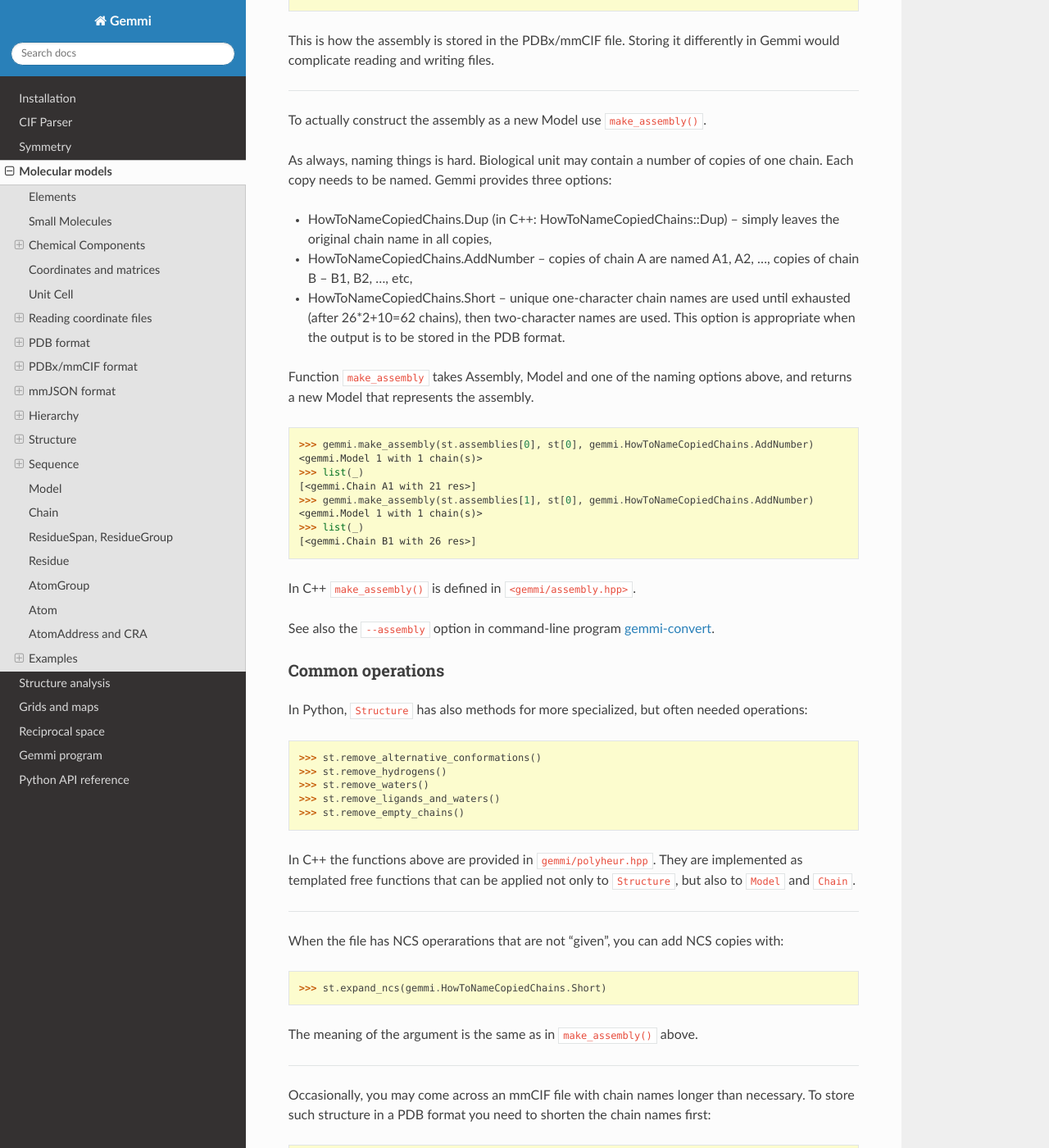
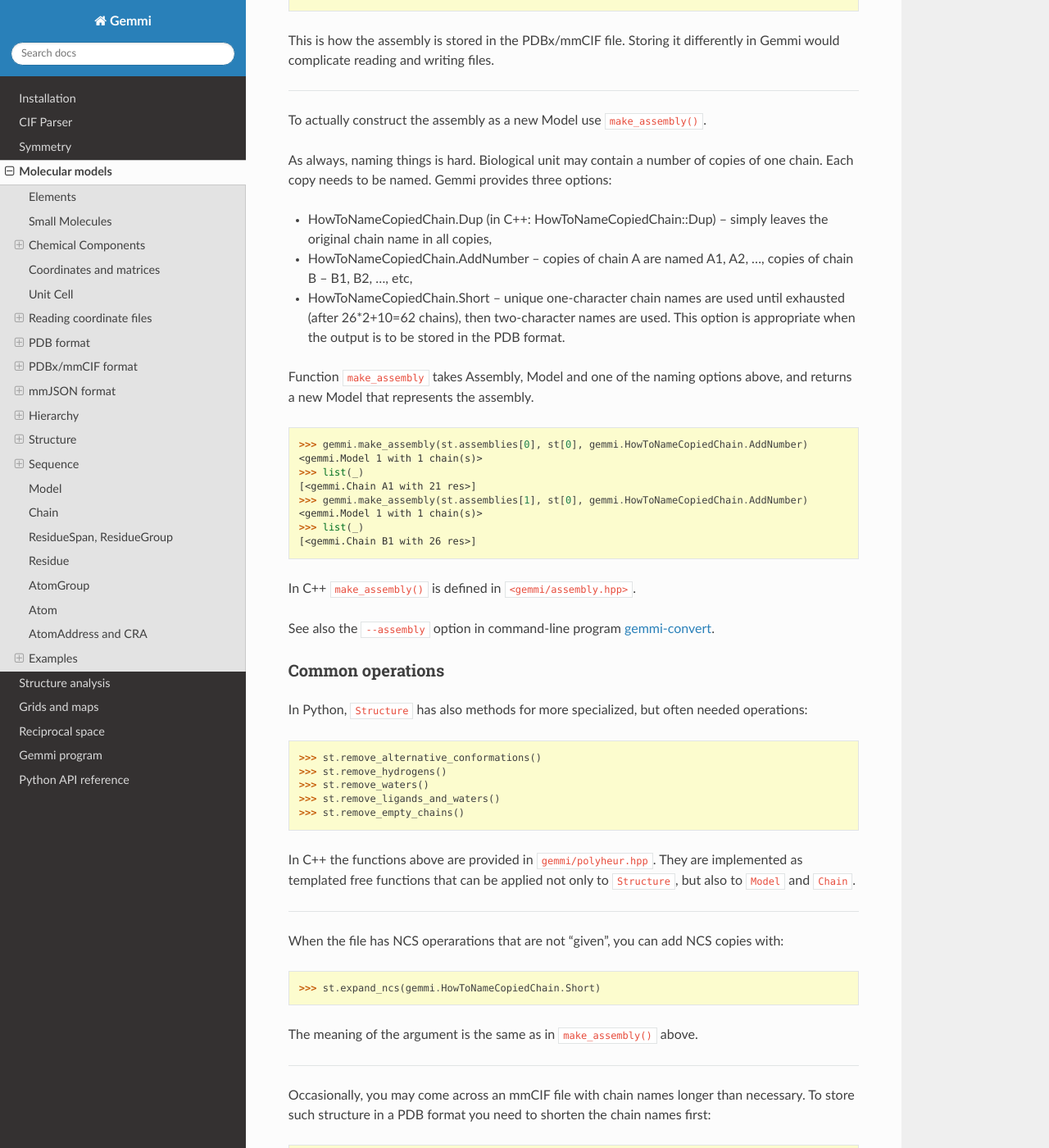
Before and after one commit to project-gemmi/gemmi, a Sphinx documentation site: the page built from docs/mol.rst, in a window 1280 px wide and 1400 px high, scrolled down 30839 px. Shown: the whole window at 82% size. Built offline with Sphinx 7.4.7 and the Read the Docs theme 2.0.0, drawn with Linux system fonts in a browser that asks for light colours; some of the changed text lies outside the part shown.

Commit message:
rename HowToNameCopiedChains -> HowToNameCopiedChain

```diff
--- a/docs/mol.rst
+++ b/docs/mol.rst
@@ -1746,11 +1746,11 @@ Each copy needs to be named. Gemmi provides three options:
 
 .. _how_to_name_copied_chain:
 
-- HowToNameCopiedChains.Dup (in C++: HowToNameCopiedChains::Dup) --
+- HowToNameCopiedChain.Dup (in C++: HowToNameCopiedChain::Dup) --
   simply leaves the original chain name in all copies,
-- HowToNameCopiedChains.AddNumber -- copies of chain A are named
+- HowToNameCopiedChain.AddNumber -- copies of chain A are named
   A1, A2, ..., copies of chain B -- B1, B2, ..., etc,
-- HowToNameCopiedChains.Short -- unique one-character chain names are used
+- HowToNameCopiedChain.Short -- unique one-character chain names are used
   until exhausted (after 26*2+10=62 chains), then two-character names are used.
   This option is appropriate when the output is to be stored in the PDB format.
 
@@ -1759,11 +1759,11 @@ options above, and returns a new Model that represents the assembly.
 
 .. doctest::
 
-  >>> gemmi.make_assembly(st.assemblies[0], st[0], gemmi.HowToNameCopiedChains.AddNumber)
+  >>> gemmi.make_assembly(st.assemblies[0], st[0], gemmi.HowToNameCopiedChain.AddNumber)
   <gemmi.Model 1 with 1 chain(s)>
   >>> list(_)
   [<gemmi.Chain A1 with 21 res>]
-  >>> gemmi.make_assembly(st.assemblies[1], st[0], gemmi.HowToNameCopiedChains.AddNumber)
+  >>> gemmi.make_assembly(st.assemblies[1], st[0], gemmi.HowToNameCopiedChain.AddNumber)
   <gemmi.Model 1 with 1 chain(s)>
   >>> list(_)
   [<gemmi.Chain B1 with 26 res>]
@@ -1798,7 +1798,7 @@ you can add NCS copies with:
 
 .. doctest::
 
-  >>> st.expand_ncs(gemmi.HowToNameCopiedChains.Short)
+  >>> st.expand_ncs(gemmi.HowToNameCopiedChain.Short)
 
 The meaning of the argument is the same as in ``make_assembly()`` above.
 
@@ -2210,7 +2210,7 @@ for example,
 
 In the example with ``unique_name=True``, if the model already has a chain
 with the same name, the added chain is assigned a new name
-(see :ref:`HowToNameCopiedChains.Short <how_to_name_copied_chain>`).
+(see :ref:`HowToNameCopiedChain.Short <how_to_name_copied_chain>`).
 
 Each ``Model`` in a Structure must have a unique name (``string name``).
 Normally, models are numbered and the name is a number.
```
Also changed, not shown: 5 other files.
